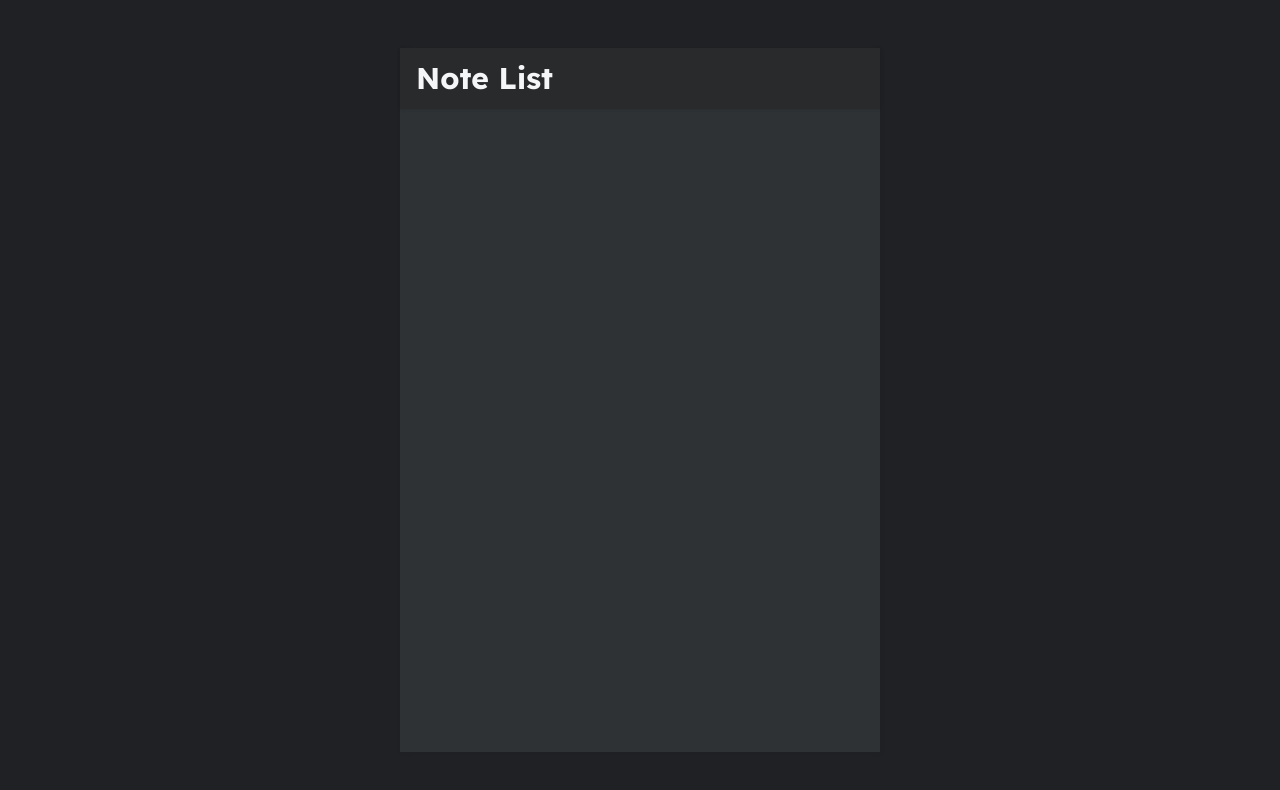
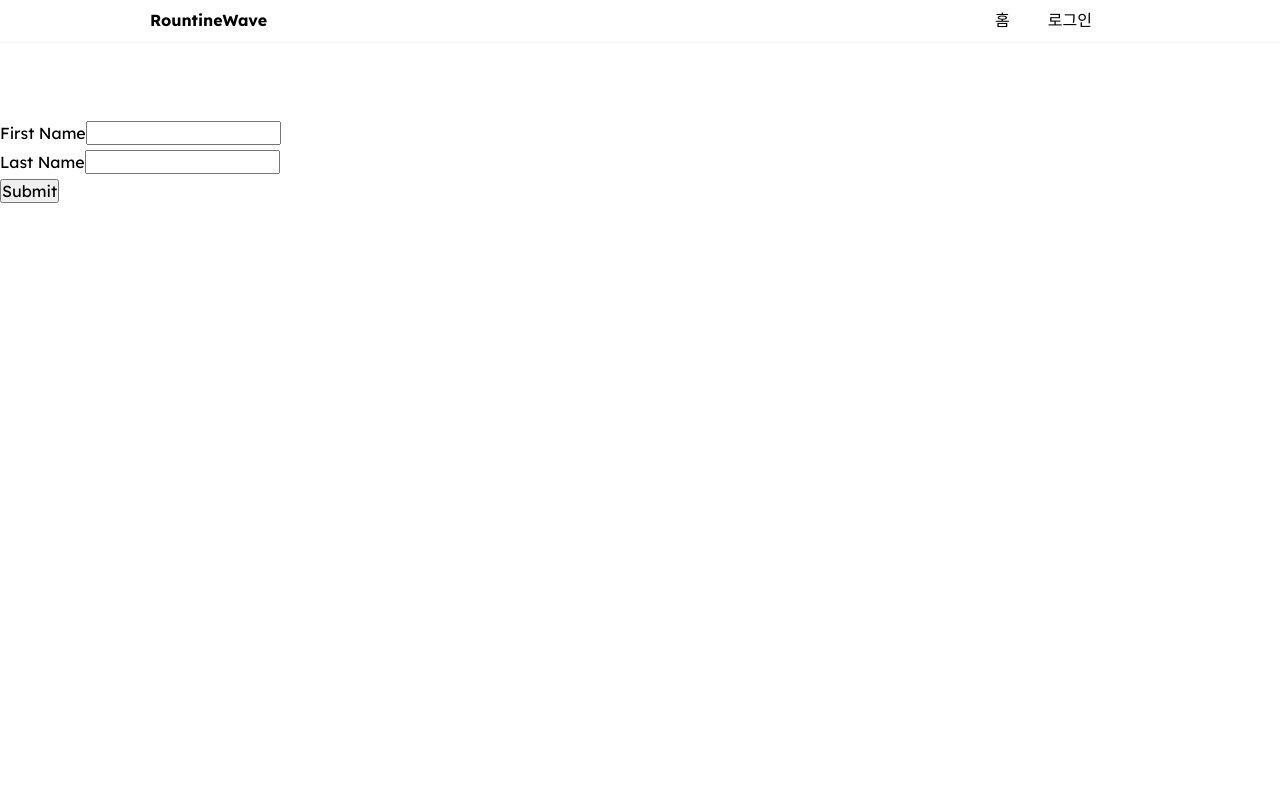
Before and after one commit to 4-in-dev/RoutineWave-Frontend, a React (Create React App) app: page /login in a window 1280 px wide. Before the commit this address had no page. Shown: the top 790 px of the page. Built offline with nearby package versions, Linux system fonts and the light colour scheme.

Commit message:
추가 - 헤더, 네비게이션, 로그인페이지(임시)

```diff
--- a/src/App.css
+++ b/src/App.css
@@ -47,6 +47,10 @@ body{
 
 a {
   text-decoration: none;
+}
+
+main {
+  margin-top: 119px;
 }
 
 /* APP STYLES */
--- a/src/App.js
+++ b/src/App.js
@@ -5,22 +5,36 @@ import {
 } from "react-router-dom";
 
 import './App.css';
-import Header from './components/Header'
+import HeaderExample from './components/Header'
 import NotesListPage from './pages/NotesListPage'
 import NotePage from './pages/NotePage'
+import LoginPage from "./pages/User/LoginPage";
+import Header from './components/Layout/Header'
 
 function App() {
+    const isExample = false
     return (
         <Router>
-            <div className="container dark">
+        { isExample ?
+            <div className="container">
                 <div className="app">
-                    <Header/>
+                    <HeaderExample/>
                     <Routes>
                         <Route path="/" element={<NotesListPage/>}/>
                         <Route path="/note/:id" element={<NotePage/>}/>
                     </Routes>
                 </div>
             </div>
+            :
+            <>
+                <Header />
+                <main>
+                    <Routes>
+                        <Route path="/login" element={<LoginPage/>}/>
+                    </Routes>
+                </main>
+            </>
+        }
         </Router>
     );
 }
--- /dev/null
+++ b/src/components/Layout/Header.js
@@ -0,0 +1,17 @@
+import React, {Fragment} from 'react'
+
+import Nav from './Nav'
+import classes from './Header.module.css'
+
+
+const Header = () => {
+  return (
+    <Fragment>
+      <header className={classes.header}>
+        <Nav />
+      </header>
+    </Fragment>
+  )
+}
+
+export default Header
--- /dev/null
+++ b/src/components/Layout/Header.module.css
@@ -0,0 +1,13 @@
+.header {
+  position: fixed;
+  top: 0;
+  left: 0;
+  width: 100%;
+  height: 44px;
+  z-index: 10;
+
+  border-bottom: 3px solid rgb(249, 249, 251);
+
+  display: flex;
+  align-items: center;
+}
--- /dev/null
+++ b/src/components/Layout/Nav.js
@@ -0,0 +1,18 @@
+import React from 'react'
+import {Link} from 'react-router-dom'
+
+import classes from './Nav.module.css'
+
+const Nav = () => {
+  return (
+    <div className={classes.wrapper}>
+      <h2>RountineWave</h2>
+      <ul>
+        <li><Link to='/'>홈</Link></li>
+        <li><Link to='/login'>로그인</Link></li>
+      </ul>
+    </div>
+  )
+}
+
+export default Nav
--- /dev/null
+++ b/src/components/Layout/Nav.module.css
@@ -0,0 +1,17 @@
+.wrapper {
+  display: flex;
+  justify-content: space-between;
+
+  max-width: 980px;
+  width: 100%;
+  margin: 0 auto;
+}
+
+ul {
+  list-style: none;
+}
+
+li {
+  float: left;
+  margin-right: 38px;
+}
--- /dev/null
+++ b/src/pages/User/LoginPage.js
@@ -0,0 +1,28 @@
+import React from 'react'
+
+
+const LoginPage = (props) => {
+  return (
+    <form>
+      <div >
+        <div >
+          <label htmlFor="name">First Name</label>
+          <input
+            type="text"
+            id="name"
+          />
+        </div>
+        <div>
+          <label htmlFor="name">Last Name</label>
+          <input
+          />
+        </div>
+      </div>
+      <div className="form-actions">
+        <button>Submit</button>
+      </div>
+    </form>
+  );
+};
+
+export default LoginPage;
```
